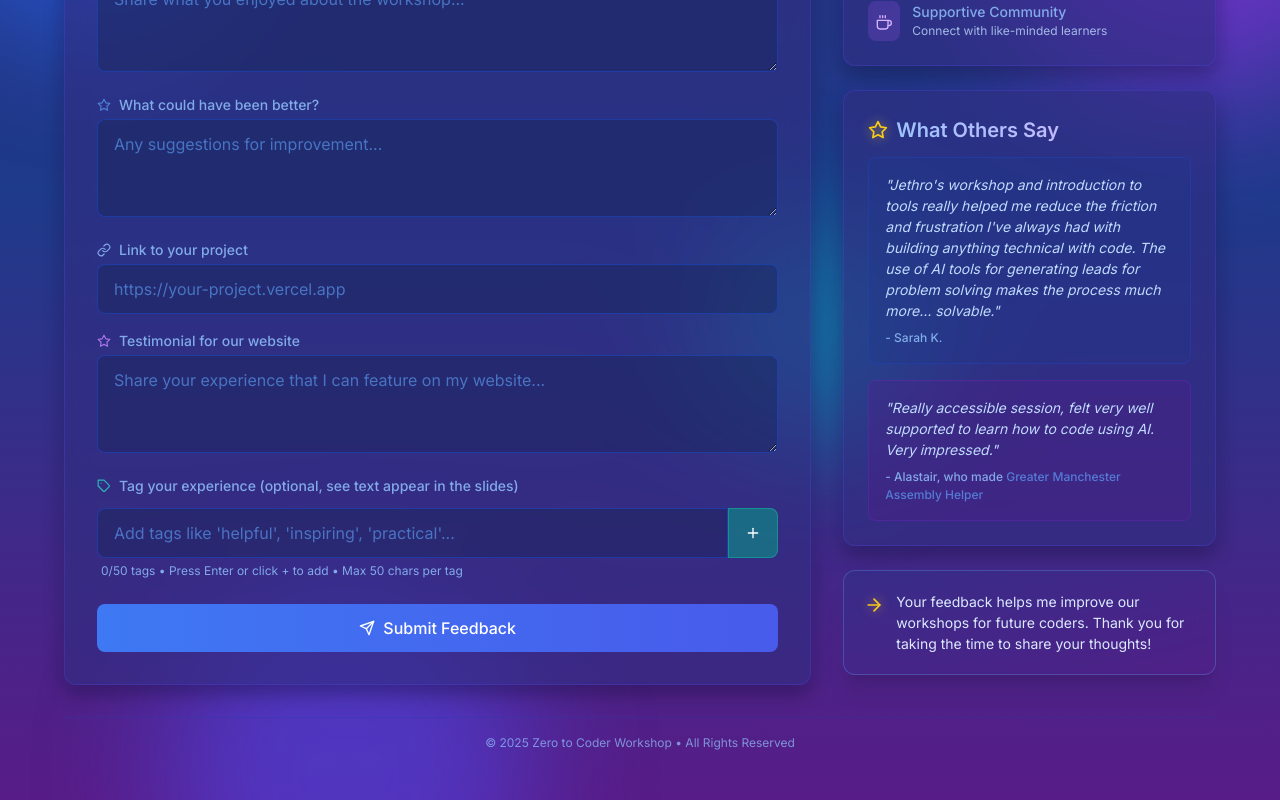
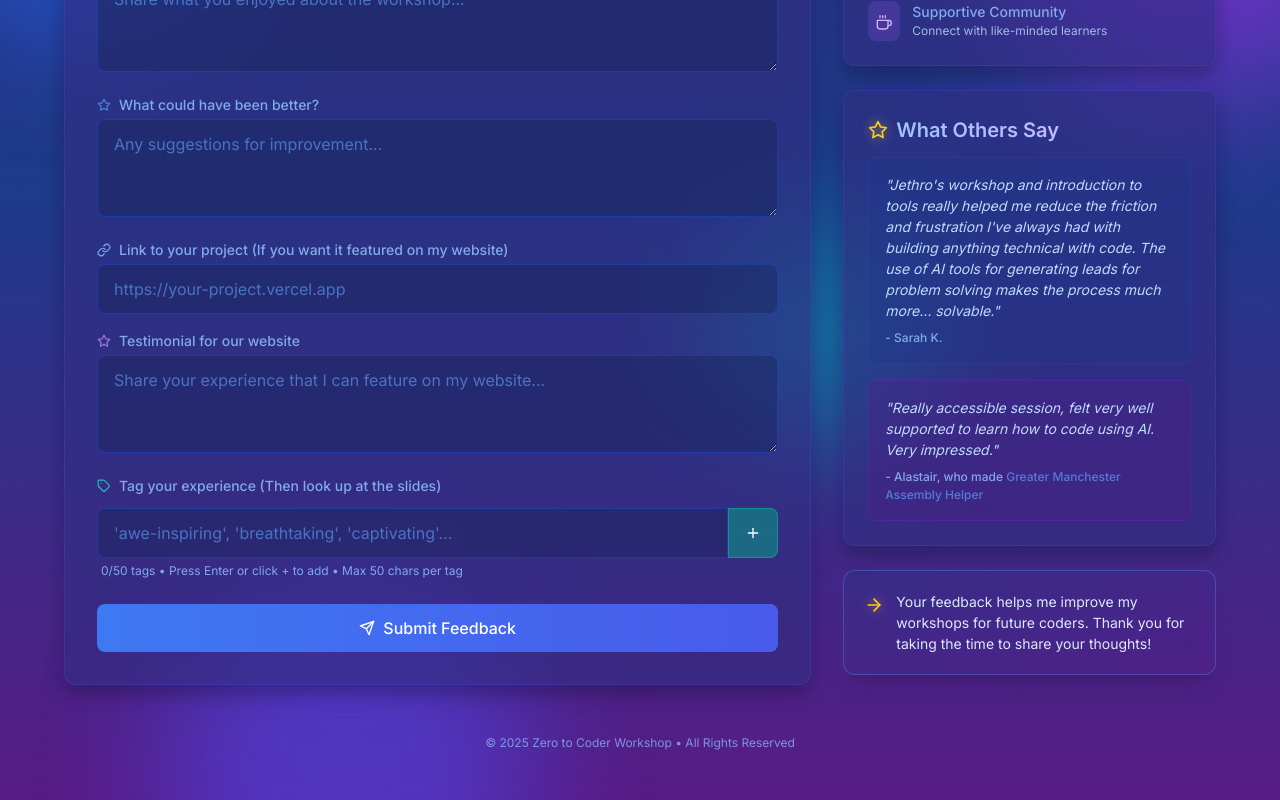
Before and after one commit to Blue-Cardigan/zero-to-coder, a Next.js app: page /feedback in a window 1280 px wide. Shown: the part 413-1213 px from the top of the page. Built offline with nearby package versions, Linux system fonts and the light colour scheme.

Commit message:
Update feedback page copy

```diff
--- a/src/app/feedback/page.tsx
+++ b/src/app/feedback/page.tsx
@@ -357,7 +357,7 @@ export default function FeedbackPage() {
                 >
                   <label className="flex items-center text-sm font-medium text-blue-300 mb-1">
                     <FiLink className={`mr-2 ${activeField === 'projectUrl' ? 'text-blue-400' : ''}`} />
-                    Link to your project
+                    Link to your project (If you want it featured on my website)
                   </label>
                   <input
                     type="url"
@@ -396,7 +396,7 @@ export default function FeedbackPage() {
                 <div className="relative">
                   <label className="flex items-center text-sm font-medium text-blue-300 mb-1">
                     <FiTag className={`mr-2 text-teal-400 ${activeField === 'tags' ? 'drop-shadow-glow' : ''}`} />
-                    Tag your experience (optional, see text appear in the slides)
+                    Tag your experience (Then look up at the slides)
                   </label>
 
                   <div className="flex flex-wrap gap-2 mb-2">
@@ -428,7 +428,7 @@ export default function FeedbackPage() {
                       onFocus={() => handleFocus('tags')}
                       onBlur={handleBlur}
                       className={`flex-grow bg-blue-950/40 border ${tagError ? 'border-red-500' : activeField === 'tags' ? 'border-teal-400' : 'border-blue-700/50'} focus:border-teal-500 rounded-lg rounded-r-none px-4 py-3 text-white placeholder-blue-400/60 outline-none transition duration-200`}
-                      placeholder="Add tags like 'helpful', 'inspiring', 'practical'..."
+                      placeholder="'awe-inspiring', 'breathtaking', 'captivating'..."
                       maxLength={MAX_TAG_LENGTH}
                     />
                     <button
@@ -539,7 +539,7 @@ export default function FeedbackPage() {
                   <FiArrowRight className="text-yellow-400 text-xl mr-3 drop-shadow-glow" />
                 </div>
                 <p className="text-sm text-blue-100">
-                  Your feedback helps me improve our workshops for future coders. Thank you for taking the time to share your thoughts!
+                  Your feedback helps me improve my workshops for future coders. Thank you for taking the time to share your thoughts!
                 </p>
               </div>
             </div>
```
